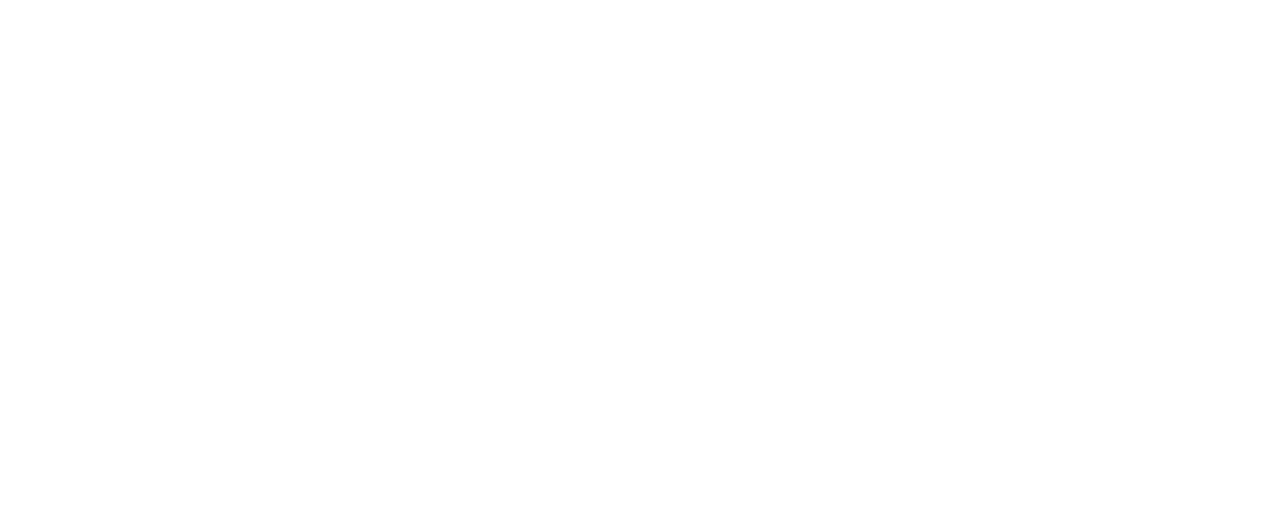
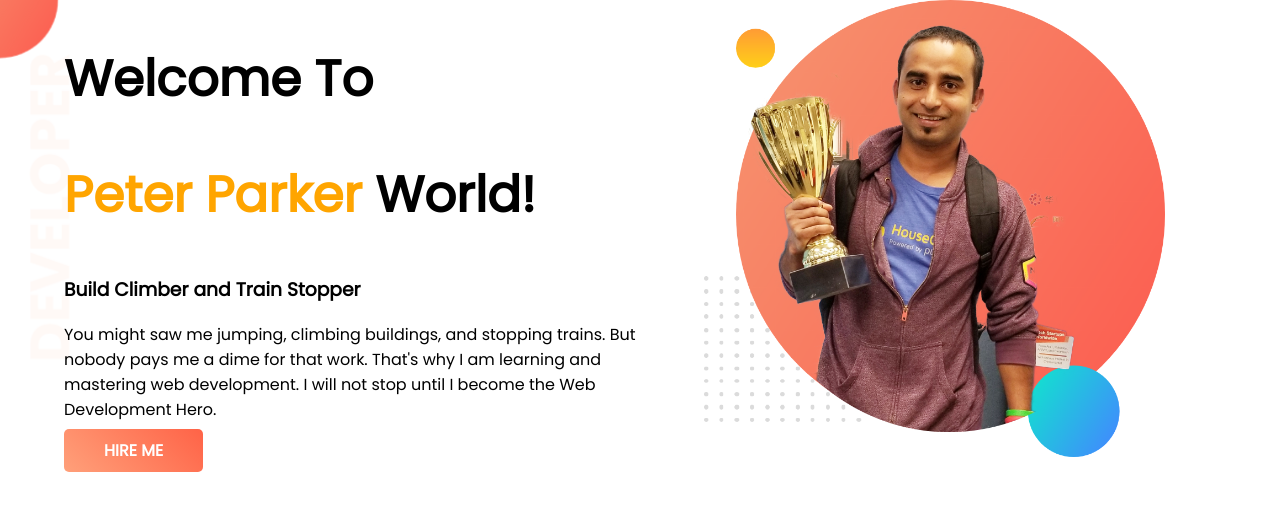
Before and after one commit to Programmer-Mehadi/developer-portfolio, a plain HTML site: page index.html in a window 1280 px wide. Drawn offline with Linux system fonts and the light colour scheme.

Commit message:
top section added

```diff
--- a/index.html
+++ b/index.html
@@ -5,7 +5,36 @@
     <meta http-equiv="X-UA-Compatible" content="IE=edge" />
     <meta name="viewport" content="width=device-width, initial-scale=1.0" />
     <title>Mehadi Portfolio</title>
+    <link rel="preconnect" href="https://fonts.googleapis.com" />
+    <link rel="preconnect" href="https://fonts.gstatic.com" crossorigin />
+    <link
+      href="https://fonts.googleapis.com/css2?family=Poppins&display=swap"
+      rel="stylesheet"
+    />
     <link rel="stylesheet" href="style.css" />
   </head>
-  <body></body>
+  <body>
+    <section class="top-banner">
+      <div class="half-width">
+        <h1>Welcome To</h1>
+        <h1><span class="orange-color">Peter Parker</span> World!</h1>
+        <h3>Build Climber and Train Stopper</h3>
+        <p>
+          You might saw me jumping, climbing buildings, and stopping trains. But
+          nobody pays me a dime for that work. That's why I am learning and
+          mastering web development. I will not stop until I become the Web
+          Development Hero.
+        </p>
+        <a
+          class="hire-me-btn"
+          target="_blank"
+          href="https://www.linkedin.com/in/muhammad-mehadi/"
+          >HIRE ME</a
+        >
+      </div>
+      <div class="half-width">
+        <img src="images/jhankar.png" alt="" />
+      </div>
+    </section>
+  </body>
 </html>
--- a/style.css
+++ b/style.css
@@ -0,0 +1,33 @@
+body {
+  font-family: "Poppins", sans-serif;
+  margin: 0;
+  padding: 0;
+}
+h1 {
+  font-size: 50px;
+}
+.orange-color {
+  color: orange;
+}
+section {
+  display: flex;
+}
+.half-width {
+  width: 50%;
+  padding-left: 5%;
+}
+.half-width img {
+  width: 80%;
+}
+.hire-me-btn {
+  background: linear-gradient(45deg, lightsalmon, tomato);
+  padding: 10px 40px;
+  color: white;
+  text-decoration: none;
+  font-weight: 700;
+  border-radius: 5px;
+}
+.top-banner {
+  background-image: url("images/top-banner.png");
+  background-repeat: no-repeat;
+}
```
